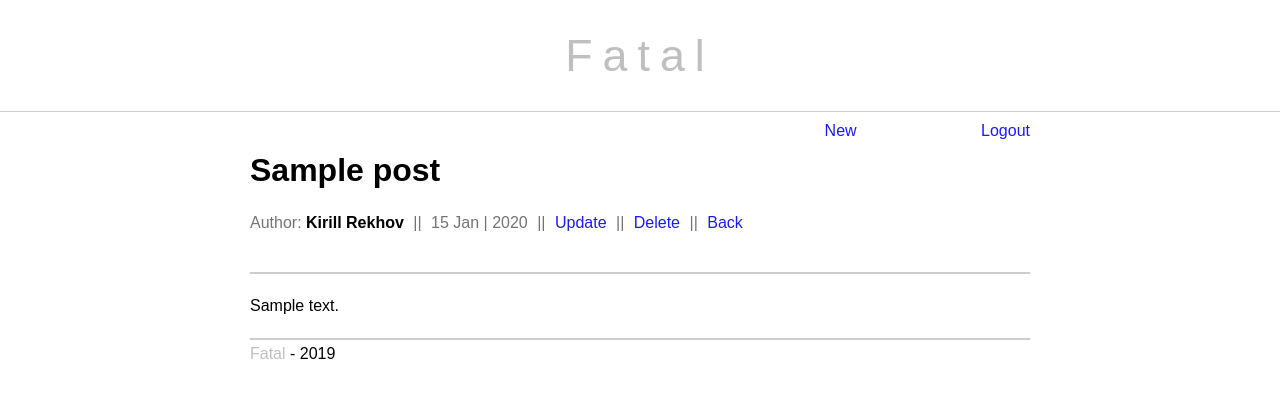
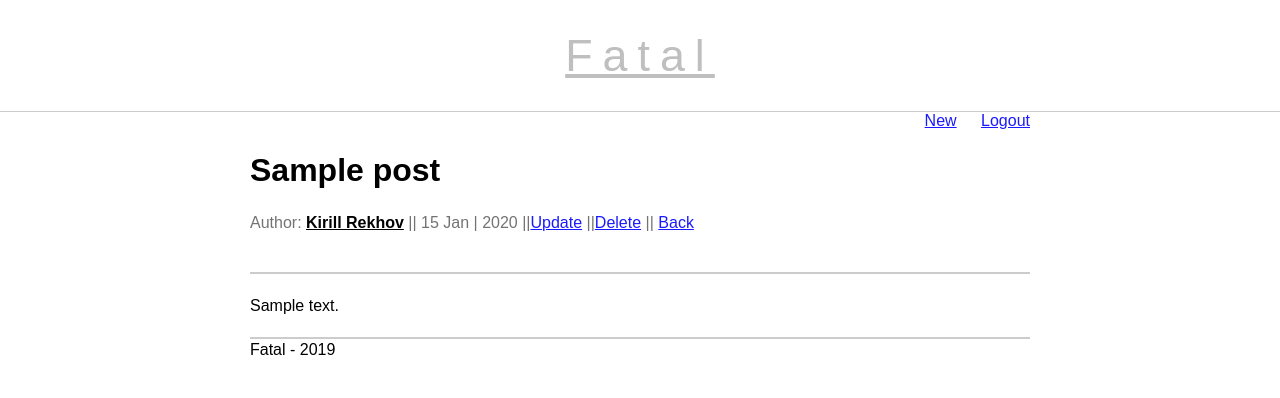
Before and after one commit to karaname/django-blog-engine, a Django app: page /post/00000000-0000-0000-0000-000000000001 in a window 1280 px wide. Shown: the top 398 px of the page. Run offline with Django 3.2, Linux system fonts and the light colour scheme; a user stored in the database is signed in; tables that the repository leaves empty hold one stand-in row (values such as "Sample post").

Commit message:
frontend corrections

```diff
--- a/blog/static/stylesheets/application.css
+++ b/blog/static/stylesheets/application.css
@@ -16,10 +16,6 @@ body {
 
 hr {
 	border: 1px solid #cccccc;
-}
-
-a {
-	text-decoration: none;
 }
 
 ::selection {
@@ -53,17 +49,15 @@ a.link_to_main:hover {
 
 .auth_header {
 	float: right;
-	padding-right: 250px;
-	padding-top: 10px;
+	margin-right: 250px;
 }
 
 .auth_header a {
-	margin-left: 120px;
+	padding-left: 20px;
 	color: #1a1aff;
 }
 
 .auth_header a:hover {
-	text-decoration: underline;
 	color: #6666ff;
 }
 
@@ -87,6 +81,8 @@ a.link_to_main:hover {
 .pagination_numbers {
 	padding: 0 1em;
 	color: #000000;
+	text-decoration: none;
+
 }
 
 .pagination_arrows {
@@ -95,6 +91,7 @@ a.link_to_main:hover {
 	color: #666699;
 	border-radius: 6px;
 	border: 1px solid #cccccc;
+	text-decoration: none;
 }
 
 .pagination_numbers:hover,
@@ -109,32 +106,33 @@ a.link_to_main:hover {
 
 a.post_title {
 	color: #000000;
+	text-decoration: none;
 }
 
 .post_body {
-	padding: 25px 0px 0px;
+	padding-top: 25px;
 }
 
 .post_body, .post_body_id {
-	line-height: 150%;
+	line-height: 145%;
 }
 
-p:not(:first-child) {
+.post_body p:not(:first-child),
+.post_body_id p:not(:first-child) {
 	padding-top: 10px;
 }
 
-.post_desc > ul li {
+.post_desc {
+	padding: 25px 0 40px;
+}
+
+.post_desc > p {
 	display: inline-block;
 	color: #737373;
 }
 
-.post_desc > ul li:not(:first-child)::before {
+.post_desc > p:not(:first-child)::before {
 	content: '||';
-	padding: 0 5px;
-}
-
-.post_desc > ul {
-	padding: 25px 0 40px;
 }
 
 a.post_link {
@@ -159,7 +157,7 @@ a.post_author:hover {
 }
 
 .post_footer_hr_id {
-	margin: 20px 0 5px;
+	margin: 20px 0 2px;
 }
 
 /* forms */
@@ -182,10 +180,7 @@ form button:hover, a button:hover {
 
 .form_container {
 	display: table;
-	margin: 25px auto;
-	padding: 30px 60px;
-	border: 1px solid darkgray;
-	border-radius: 4px;
+	margin: 0 auto;
 }
 
 .form_title {
@@ -193,7 +188,7 @@ form button:hover, a button:hover {
 }
 
 .error_message {
-	padding: 12px 0 0;
+	padding-top: 12px;
 	color: #ff3333;
 }
 
@@ -216,7 +211,7 @@ form button:hover, a button:hover {
 }
 
 textarea {
-	width: 460px;
+	width: 740px;
 	height: 220px;
 	border: none;
 	resize: none;
--- a/blog/templates/blog/application.html
+++ b/blog/templates/blog/application.html
@@ -1,12 +1,14 @@
 {% load static %}
 <!DOCTYPE html>
-<html lang="en">
+<html lang="ru">
 	<head>
 		<meta charset="utf-8">
 		<title>{% block title %} Fatal {% endblock %}</title>
-		<meta name="viewport" content="width=device-width, initial-scale=0.7"/>
-		<link rel="apple-touch-icon" sizes="180x180" href="{% static 'favicon/apple-touch-icon.png' %}"/>
-		<link rel="icon" type="image/png" sizes="32x32" href="{% static 'favicon/favicon-32x32.png' %}" >
+		<meta name="viewport" content="width=device-width, initial-scale=0.8">
+		<meta name="description" content="Здравствуйте, данный блог используется для
+		различных заметок автора/мыслей и тестов. Добро пожаловать.">
+		<link rel="apple-touch-icon" sizes="180x180" href="{% static 'favicon/apple-touch-icon.png' %}">
+		<link rel="icon" type="image/png" sizes="32x32" href="{% static 'favicon/favicon-32x32.png' %}">
 		<link rel="icon" type="image/png" sizes="16x16" href="{% static 'favicon/favicon-16x16.png' %}">
 		<link rel="stylesheet" type="text/css" href="{% static 'stylesheets/application.css' %}">
 	</head>
--- a/blog/templates/blog/main/show.html
+++ b/blog/templates/blog/main/show.html
@@ -9,30 +9,23 @@
 
 		<div>
 			<div class="post_desc">
-				<ul>
-					<li>
+				<p>
 					Author: <a class="post_author" target="_blank"
 					href="https://github.com/karaname">Kirill Rekhov</a>
-					</li>
+				</p>
 
-					<li>
+				<p>
 					{{ post.created_at|date:'d M | Y' }}
-					</li>
+				</p>
 
 				{% if user.is_authenticated %}
-						<li>
-							<a class="post_link" href="{% url 'blog:update' post.id %}">Update</a>
-						</li>
-
-						<li>
-							<a class="post_link" href="{% url 'blog:delete' post.id %}">Delete</a>
-						</li>
+					<p><a class="post_link" href="{% url 'blog:update' post.id %}">Update</a></p>
+					<p><a class="post_link" href="{% url 'blog:delete' post.id %}">Delete</a></p>
 				{% endif %}
 
-					<li>
+				<p>
 					<a class="post_link" href="{{request.META.HTTP_REFERER}}">Back</a>
-					</li>
-				</ul>
+				</p>
 			</div>
 
 			<hr class="post_hr_id">
@@ -46,7 +39,7 @@
 			<hr class="post_footer_hr_id">
 
 			<div>
-				<a href="/" class="link_to_main">Fatal</a> - 2019
+				Fatal - 2019
 			</div>
 		</footer>
 	</div>
```
Also changed, not shown: blog/templates/blog/main/index.html (+14 -16 lines). Lines whose indentation alone changed are shown as unchanged.
